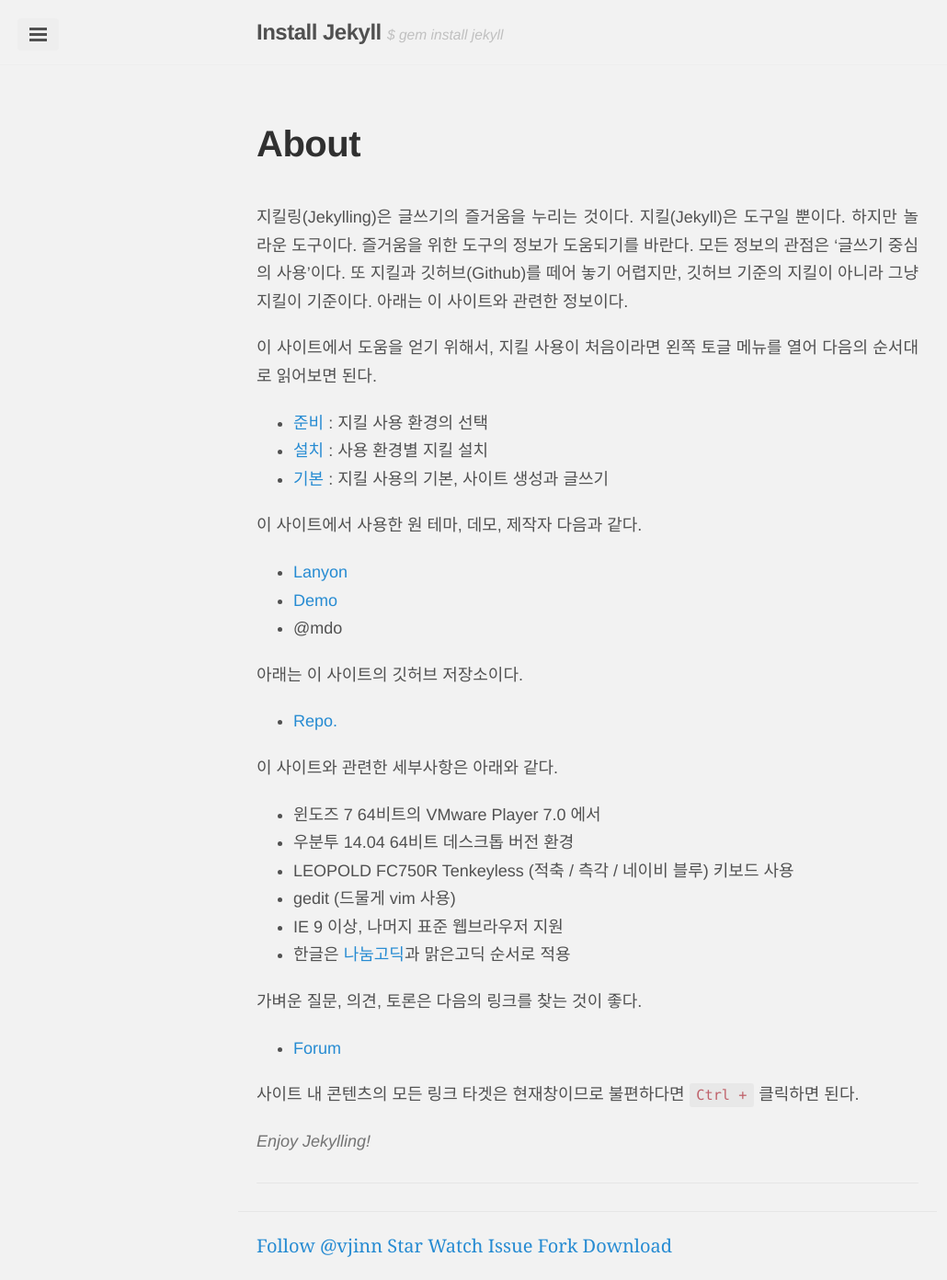
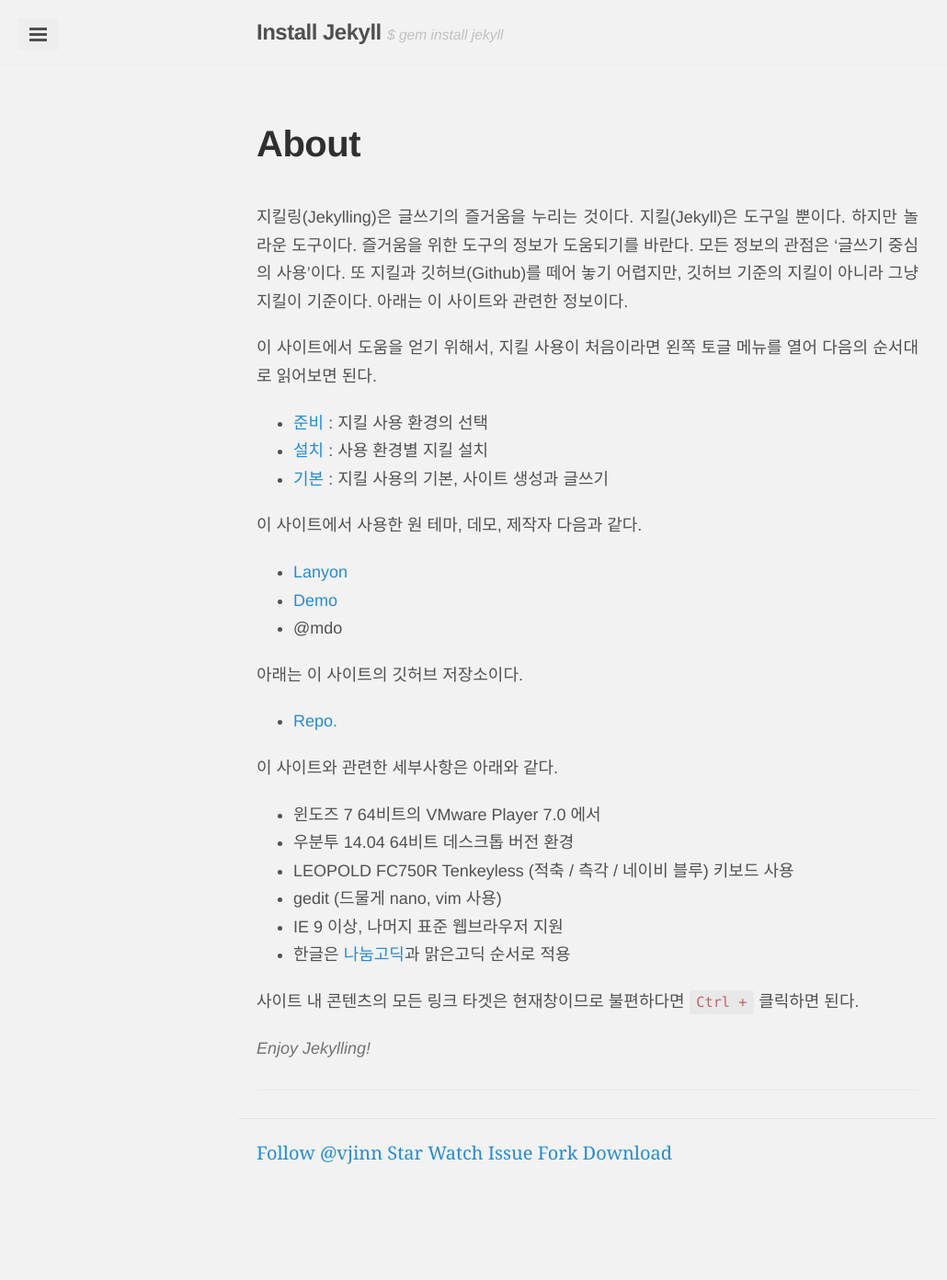
Before and after one commit to vjinn/vjinn.github.io, a Jekyll site: the page built from pages/about.md, in a window 1280 px wide. Shown: the whole page at 92% size, without its empty margins (1-1031 px from the left). Built offline with Jekyll 4.4.1, drawn with Linux system fonts in a browser that asks for light colours; Markdown is read by kramdown in place of the engine named in the settings; comment, search, counter and statistics services are not loaded; after the commit the page ends 1291 px from its top, so only the background shows below that.

Commit message:
Published with https://stackedit.io/

```diff
--- a/pages/about.md
+++ b/pages/about.md
@@ -29,14 +29,9 @@ number: 1
  - 윈도즈 7 64비트의 VMware Player 7.0 에서
  - 우분투 14.04 64비트 데스크톱 버전 환경
  - LEOPOLD FC750R Tenkeyless (적축 / 측각 / 네이비 블루) 키보드 사용
- - gedit (드물게 vim 사용)
+ - gedit (드물게 nano, vim 사용)
  - IE 9 이상, 나머지 표준 웹브라우저 지원
  - 한글은 [나눔고딕](http://hangeul.naver.com/2014/nanum#)과 맑은고딕 순서로 적용
-
-
-가벼운 질문, 의견, 토론은 다음의 링크를 찾는 것이 좋다.
-
- - [Forum]({{ site.repo }}/issues)
 
 사이트 내 콘텐츠의 모든 링크 타겟은 현재창이므로 불편하다면 `Ctrl +` 클릭하면 된다.
 
```
